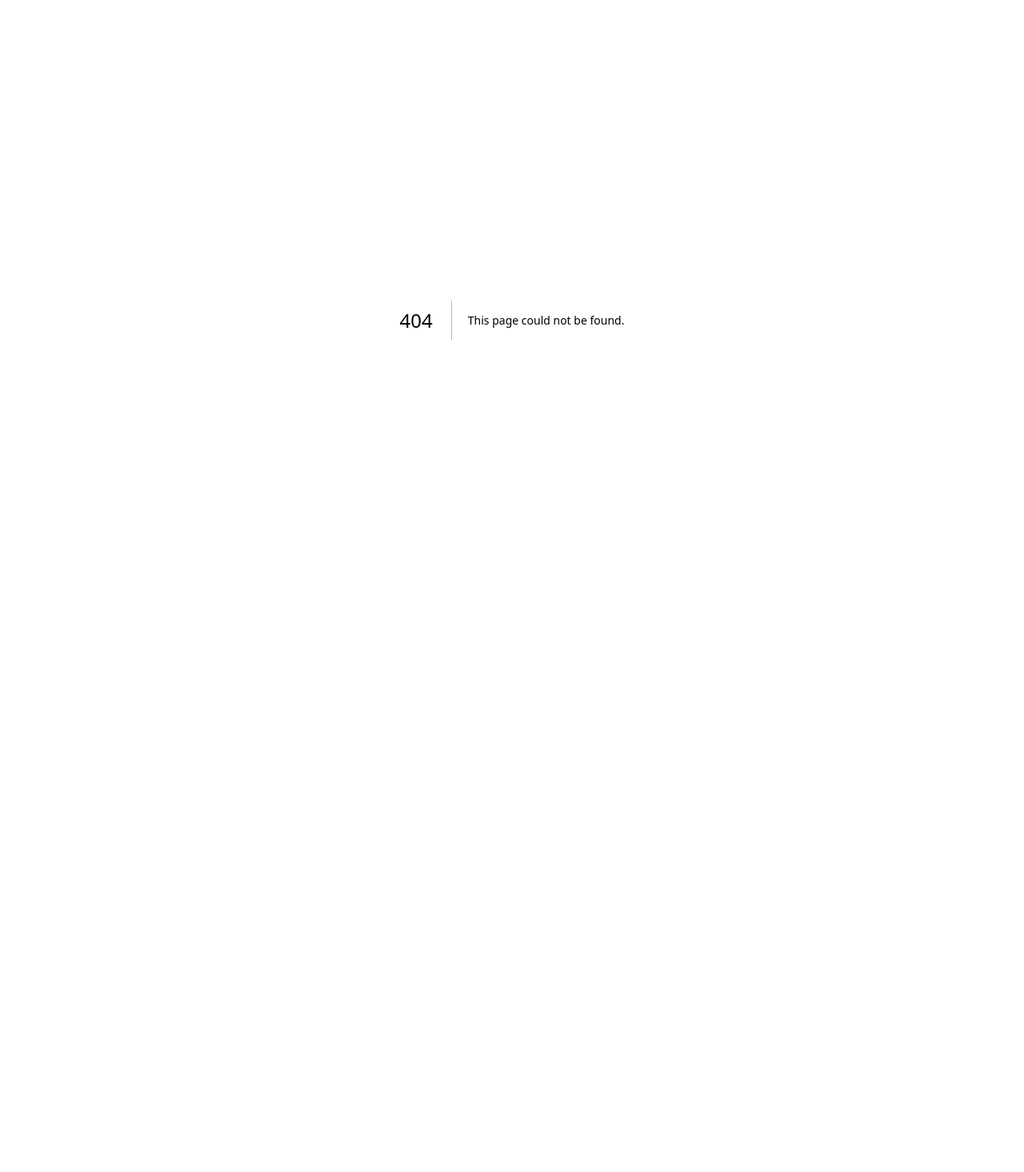
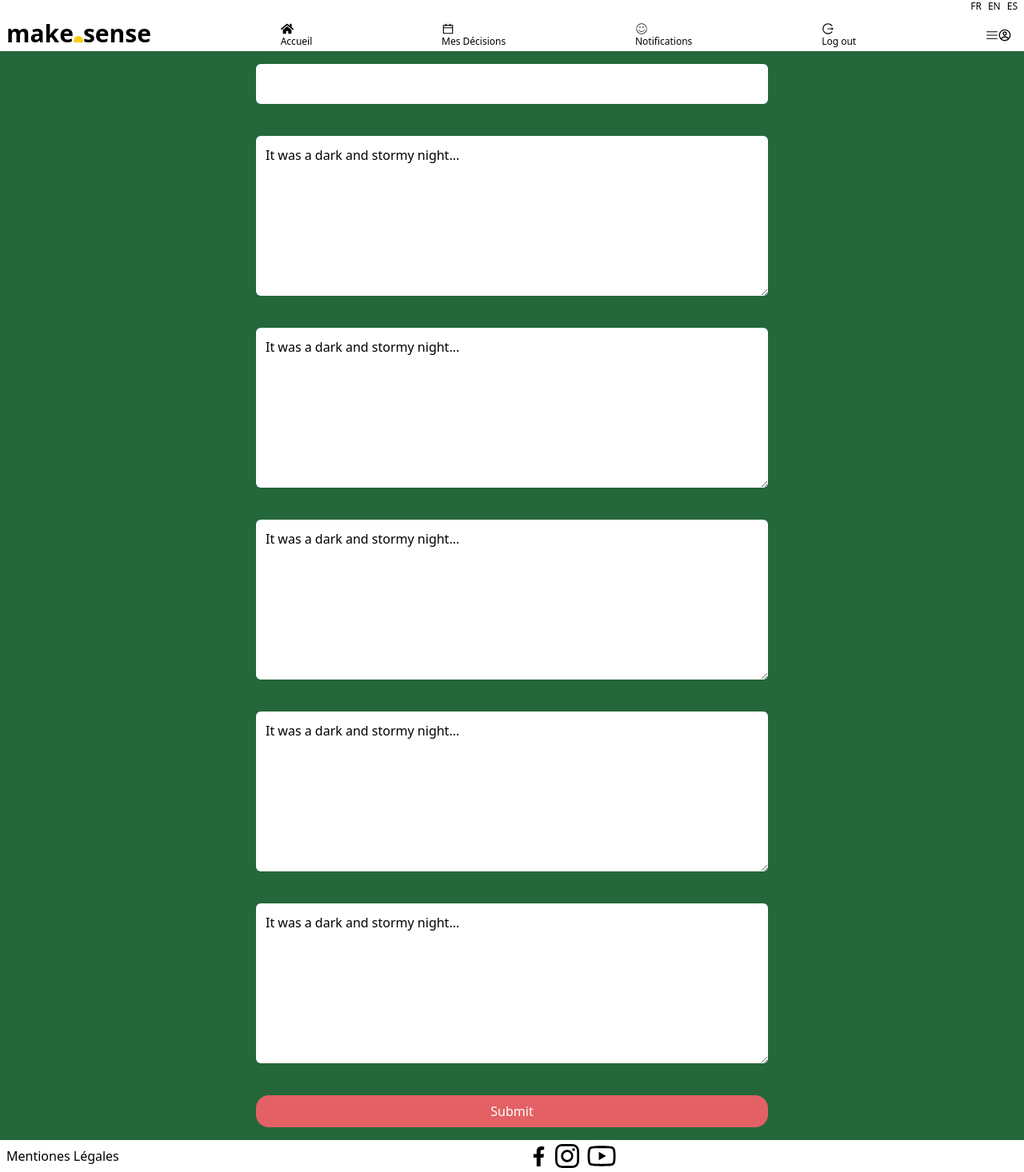
Before and after one commit to WildCodeSchool/btz-makesense-project3-09-2022-client, a Next.js app: page /createDecision in a window 1280 px wide. Before the commit this address had no page. Shown: the whole page at 80% size. Before the commit the page ends 800 px from the top, so only its background shows below. Built offline with nearby package versions, Linux system fonts and the light colour scheme.

Commit message:
create decision page made and button added to index page to link to decision page

```diff
--- /dev/null
+++ b/pages/createDecision.tsx
@@ -0,0 +1,61 @@
+import React from "react";
+import Navbar from "./components/Navbar";
+import Footer from "./components/Footer";
+
+export default function createDecision() {
+  return (
+    <div className="w-screen h-full flex flex-col justify-between">
+      <Navbar />
+      <div className="bg-[#24673A] w-screen h-full">
+        <form className="w-[60%] flex flex-col m-auto h-full space-y-10 mt-4 mb-4 md:w-[50%]">
+          <input
+            type="text"
+            className=" w-full h-[50px] m-auto rounded-md p-3"
+          />
+          <textarea
+            id="story"
+            name="story"
+            className=" w-full min-h-[200px] m-auto rounded-md p-3"
+          >
+            It was a dark and stormy night...
+          </textarea>
+          <textarea
+            id="story"
+            name="story"
+            className=" w-full min-h-[200px] m-auto rounded-md p-3"
+          >
+            It was a dark and stormy night...
+          </textarea>
+          <textarea
+            id="story"
+            name="story"
+            className=" w-full min-h-[200px] m-auto rounded-md p-3"
+          >
+            It was a dark and stormy night...
+          </textarea>
+          <textarea
+            id="story"
+            name="story"
+            className=" w-full h-[200px] m-auto rounded-md p-3"
+          >
+            It was a dark and stormy night...
+          </textarea>
+          <textarea
+            id="story"
+            name="story"
+            className=" w-full h-[200px] m-auto rounded-md p-3"
+          >
+            It was a dark and stormy night...
+          </textarea>
+          <button
+            type="button"
+            className="min-w-[200px] w-full h-15 py-2  bg-[#E36164] rounded-2xl text-white"
+          >
+            Submit
+          </button>
+        </form>
+      </div>
+      <Footer />
+    </div>
+  );
+}
--- a/pages/index.tsx
+++ b/pages/index.tsx
@@ -1,3 +1,4 @@
+import Link from "next/link";
 import Card from "./components/Card";
 import Navbar from "./components/Navbar";
 import Footer from "./components/Footer";
@@ -6,7 +7,14 @@ export default function Home() {
   return (
     <div className="h-screen w-screen">
       <Navbar />
-
+      <div className="flex flex-rox justify-center ">
+        <Link
+          href="/createDecision"
+          className="min-w-[200px] w-[5%] h-15 py-2 text-center bg-[#E36164] rounded-2xl text-white mt-4"
+        >
+          Create a decision
+        </Link>
+      </div>
       <h1 className="font-bold ml-2">Decisions started</h1>
       <div className="bg-[#196C84]">
         <div className="flex flex-row overflow-x-scroll  pt-2 pb-20">
```
